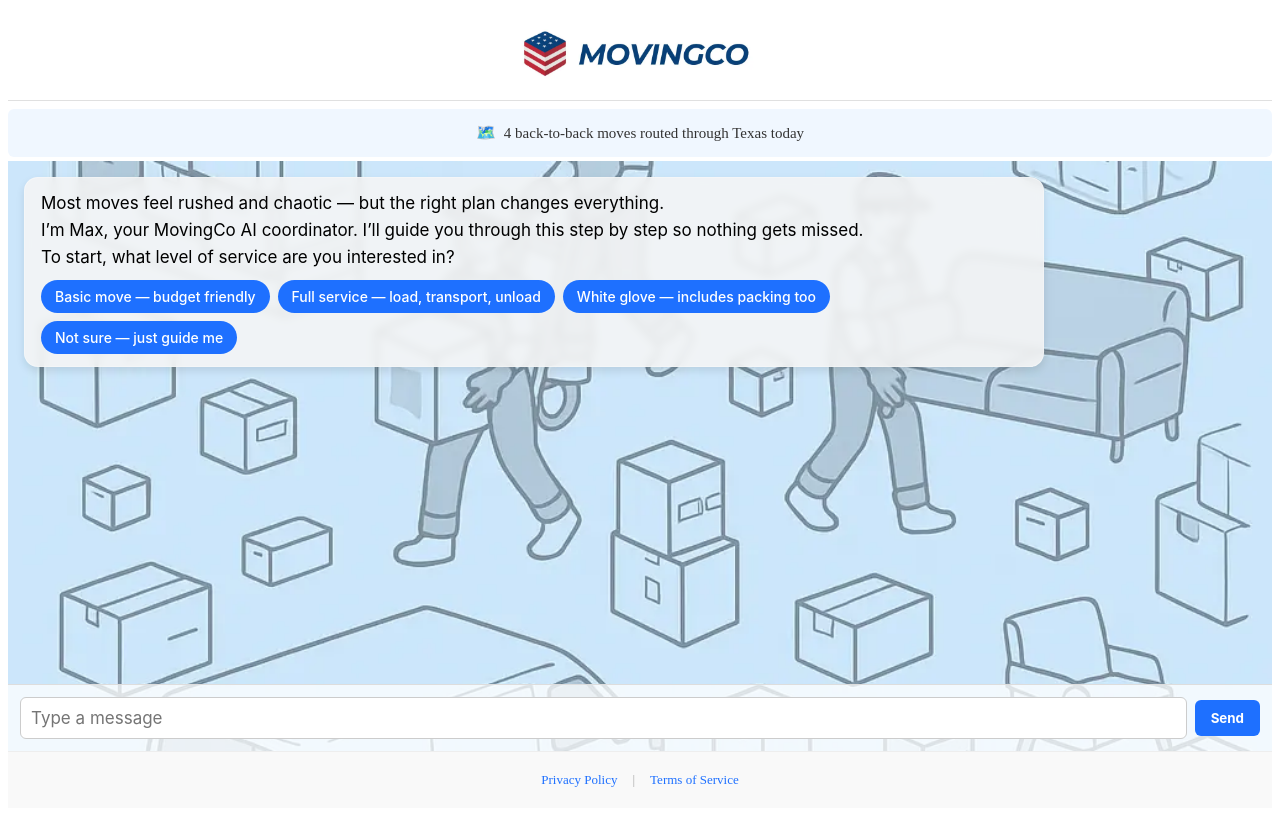
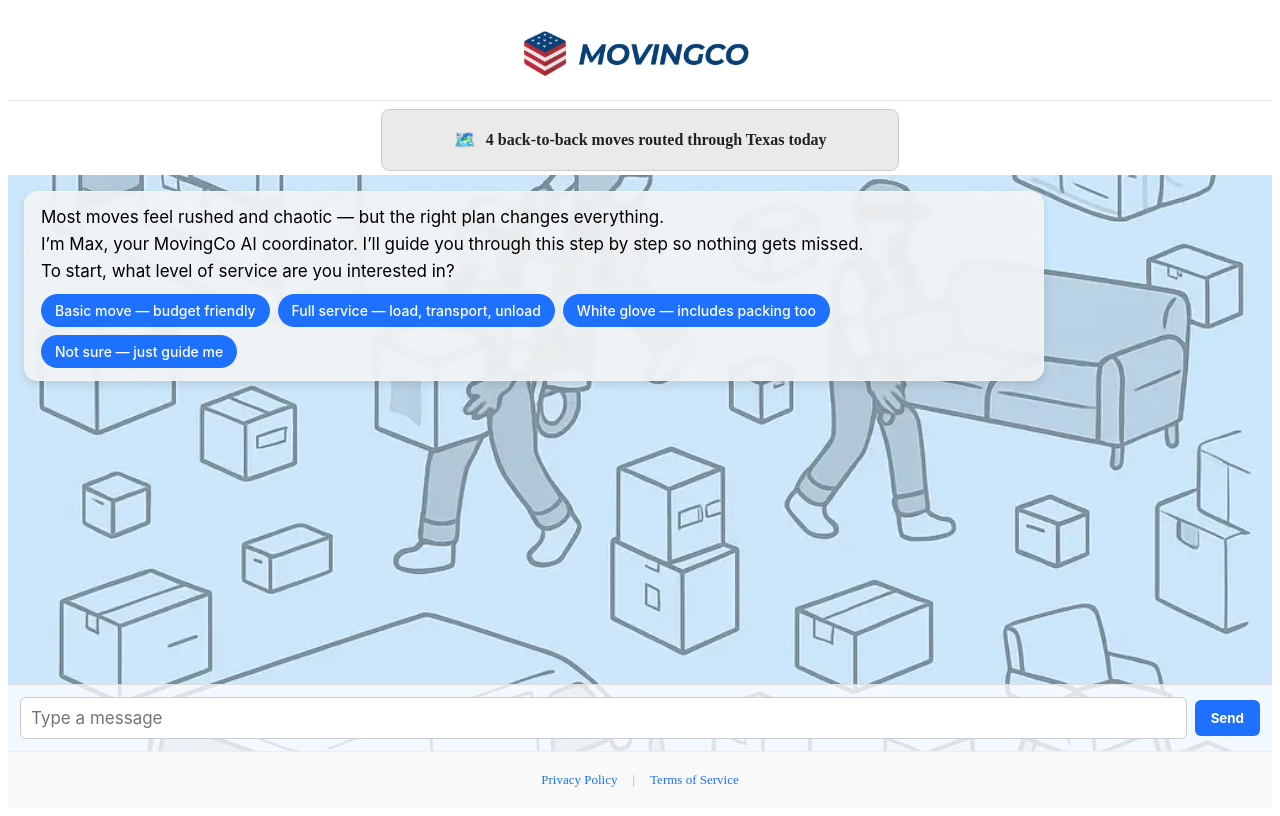
Before and after one commit to Trent2000Steel/V2, a Next.js app: page / in a window 1280 px wide. Built offline with nearby package versions, Linux system fonts and the light colour scheme.

Commit message:
Update LiveTrustStatus.js

```diff
--- a/components/LiveTrustStatus.js
+++ b/components/LiveTrustStatus.js
@@ -42,6 +42,7 @@ function shuffleArray(array) {
 export default function LiveTrustStatus() {
   const [shuffled, setShuffled] = useState([]);
   const [index, setIndex] = useState(0);
+  const [fade, setFade] = useState(true);
 
   useEffect(() => {
     setShuffled(shuffleArray(TRUST_MESSAGES));
@@ -49,7 +50,11 @@ export default function LiveTrustStatus() {
 
   useEffect(() => {
     const interval = setInterval(() => {
-      setIndex((prev) => (prev + 1) % shuffled.length);
+      setFade(false);
+      setTimeout(() => {
+        setIndex((prev) => (prev + 1) % shuffled.length);
+        setFade(true);
+      }, 400); // Fade out before switching
     }, 8000); // Rotate every 8 seconds
 
     return () => clearInterval(interval);
@@ -59,8 +64,10 @@ export default function LiveTrustStatus() {
 
   return (
     <div style={styles.wrapper}>
-      <span style={styles.icon}>{shuffled[index].icon}</span>
-      <span>{shuffled[index].text}</span>
+      <div style={{ ...styles.message, opacity: fade ? 1 : 0 }}>
+        <span style={styles.icon}>{shuffled[index].icon}</span>
+        <span style={styles.text}>{shuffled[index].text}</span>
+      </div>
     </div>
   );
 }
@@ -68,20 +75,30 @@ export default function LiveTrustStatus() {
 const styles = {
   wrapper: {
     display: 'flex',
+    justifyContent: 'center',
     alignItems: 'center',
-    justifyContent: 'center',
-    gap: '8px',
-    background: '#f0f7ff', // 🔵 subtle blue background for trust
-    borderRadius: '6px',
-    padding: '8px 14px',
-    fontSize: '15px', // ⬆️ Increased for legibility
-    fontWeight: '500',
-    color: '#333',
-    minHeight: '32px',
-    textAlign: 'center',
-    lineHeight: '1.4',
+    background: '#eaeaea', // ✅ Neutral grey
+    padding: '10px 18px',
+    borderRadius: '8px',
+    border: '1px solid #ccc',
+    margin: '0 auto',
+    maxWidth: '480px',
+    minHeight: '40px',
+    transition: 'all 0.3s ease-in-out',
+  },
+  message: {
+    display: 'flex',
+    alignItems: 'center',
+    gap: '10px',
+    transition: 'opacity 0.4s ease-in-out',
   },
   icon: {
+    fontSize: '18px',
+  },
+  text: {
     fontSize: '16px',
+    fontWeight: '600',
+    color: '#222',
+    lineHeight: '1.4',
   }
 };
```
